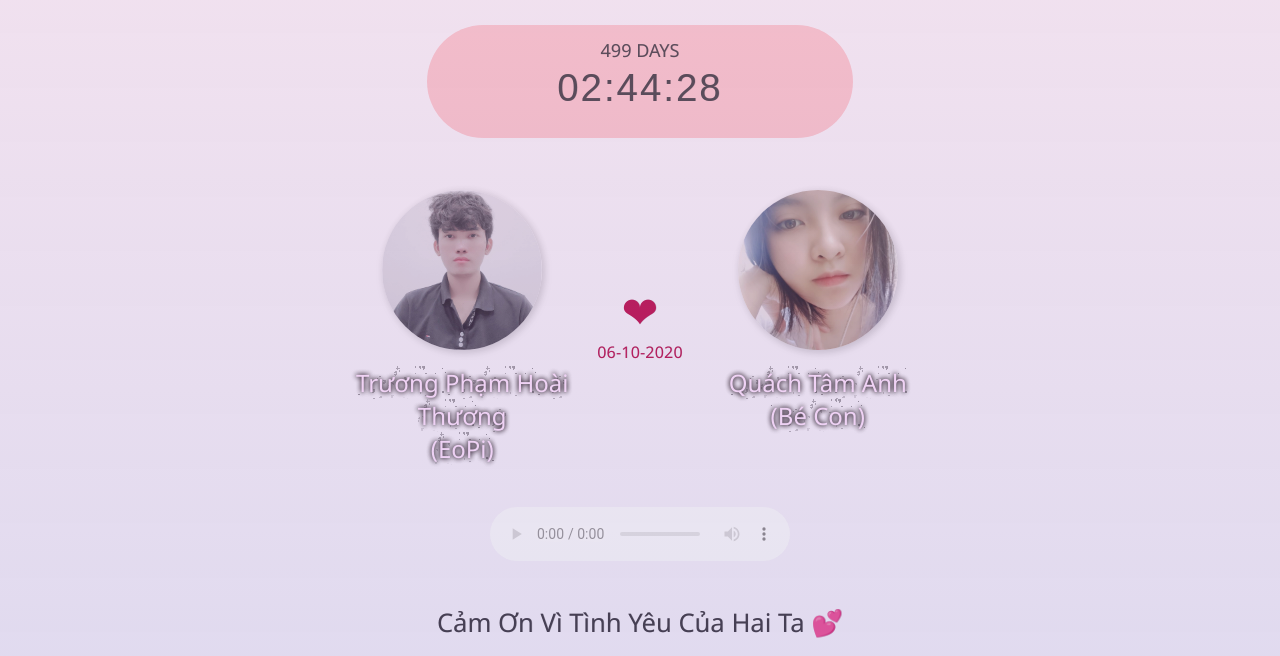
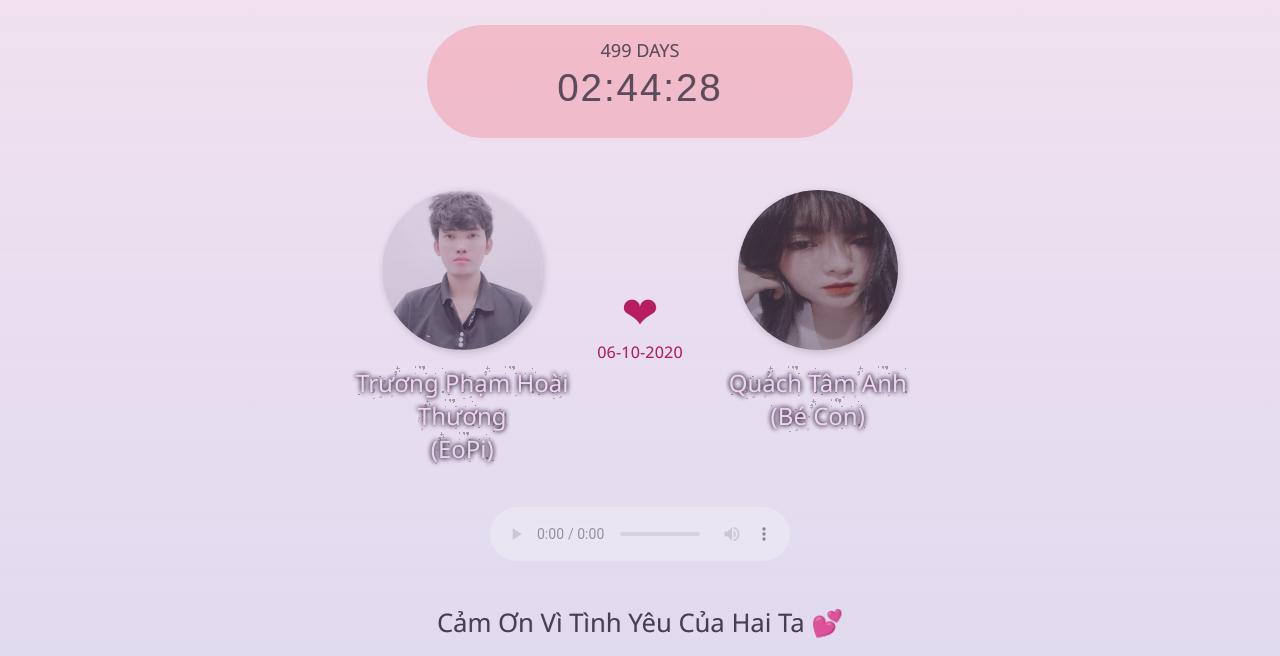
Before and after one commit to tinykidpro/thuongtamanh, a plain HTML site: page index.html in a window 1280 px wide. Shown: the part 144-800 px from the top of the page. Drawn offline with Linux system fonts and the light colour scheme.

Commit message:
Update index.html

```diff
--- a/index.html
+++ b/index.html
@@ -95,7 +95,7 @@
                         ❤<anni>...</anni>
                   </div>
                   <div class="two">
-                        <img src="img/anh.jpg" class="avt">
+                        <img src="img/anh2.jpg" class="avt">
                         <p><font size="5" style="background: url(img/chopnhay.gif)
 						repeat scroll 0% 0% transparent; color:#FFE9FC;text-shadow: 0 0 0.2em #241D1B,0 0 0.2em #241D1B">Quách Tâm Anh<br>(Bé Con)</font></p>
                   </div>
```
